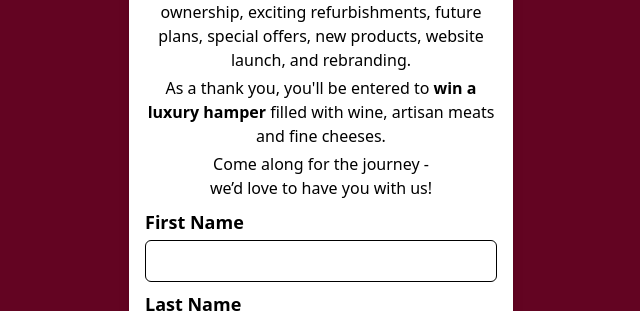
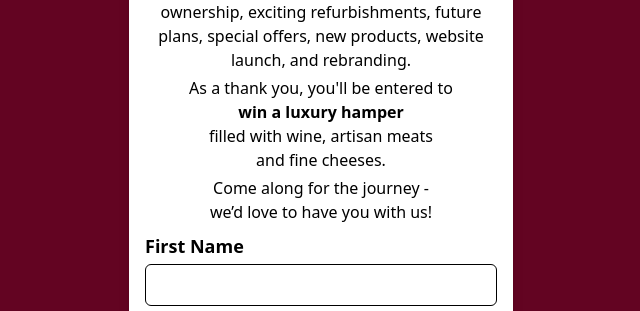
Before and after one commit to Higgins25/WHHiggins, a plain HTML site: page index.html in a window 1280 px wide. Shown: the part 448-759 px from the top of the page, without its empty margins (319-959 px from the left). Drawn offline with nearby package versions, Linux system fonts and the light colour scheme.

Commit message:
Add files via upload

```diff
--- a/index.html
+++ b/index.html
@@ -42,12 +42,11 @@
      </head>
      <body class="burgundy-bg text-white min-h-screen">
          <div class="container mx-auto p-6">
-             <div class="photo-box w-full mb-4"></div> <!-- Reduced from mb-10 to mb-4 (50% reduction) -->
-
-             <div class="max-w-sm mx-auto bg-white text-burgundy-900 p-4 rounded-lg shadow-lg mt-10"> <!-- Reduced from mt-20 to mt-10 (50% reduction) -->
+             <div class="photo-box w-full mb-4"></div>
+             <div class="max-w-sm mx-auto bg-white text-burgundy-900 p-4 rounded-lg shadow-lg mt-10">
                  <h1 class="text-3xl font-bold text-center mb-2 text-black"><strong>Be the First to Know!</strong></h1>
                  <p class="text-center text-black mb-1">Sign up for exclusive updates on our new ownership, exciting refurbishments, future plans, special offers, new products, website launch, and rebranding.</p>
-                 <p class="text-center text-black mb-1">As a thank you, you'll be entered to <strong>win a luxury hamper</strong> filled with wine, artisan meats<br> and fine cheeses.</p>
+                 <p class="text-center text-black mb-1">As a thank you, you'll be entered to<br><strong>win a luxury hamper</strong><br>filled with wine, artisan meats<br> and fine cheeses.</p>
                  <p class="text-center text-black mb-2">Come along for the journey -<br> we’d love to have you with us!</p>
                  <form action="https://usebasin.com/f/58ac5fac6e83" method="POST" class="space-y-2">
                      <div>
@@ -66,7 +65,6 @@
                  </form>
                  <p id="message" class="mt-3 text-center text-lg text-green-700"></p>
              </div>
-
              <div class="footer-img w-full mt-6"></div>
          </div>
          <script>
```
